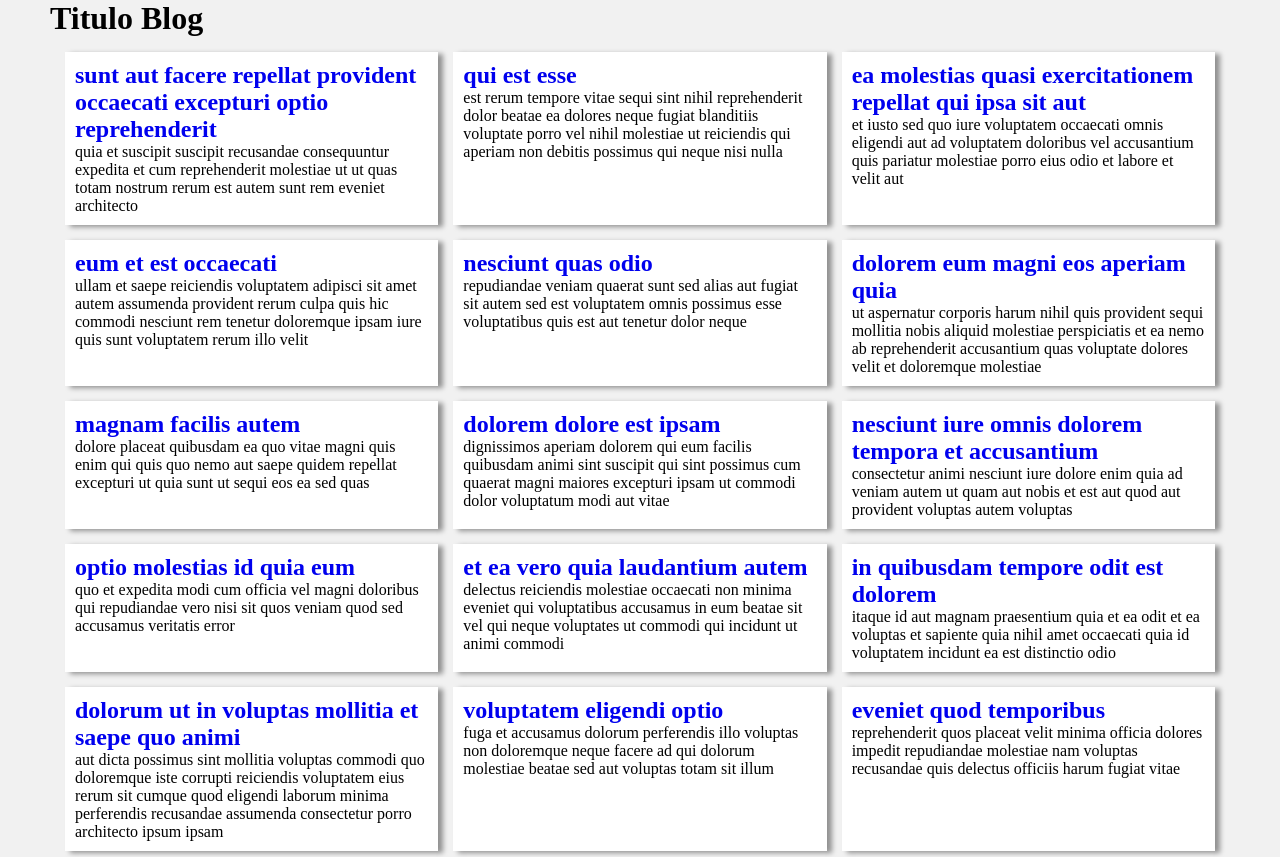
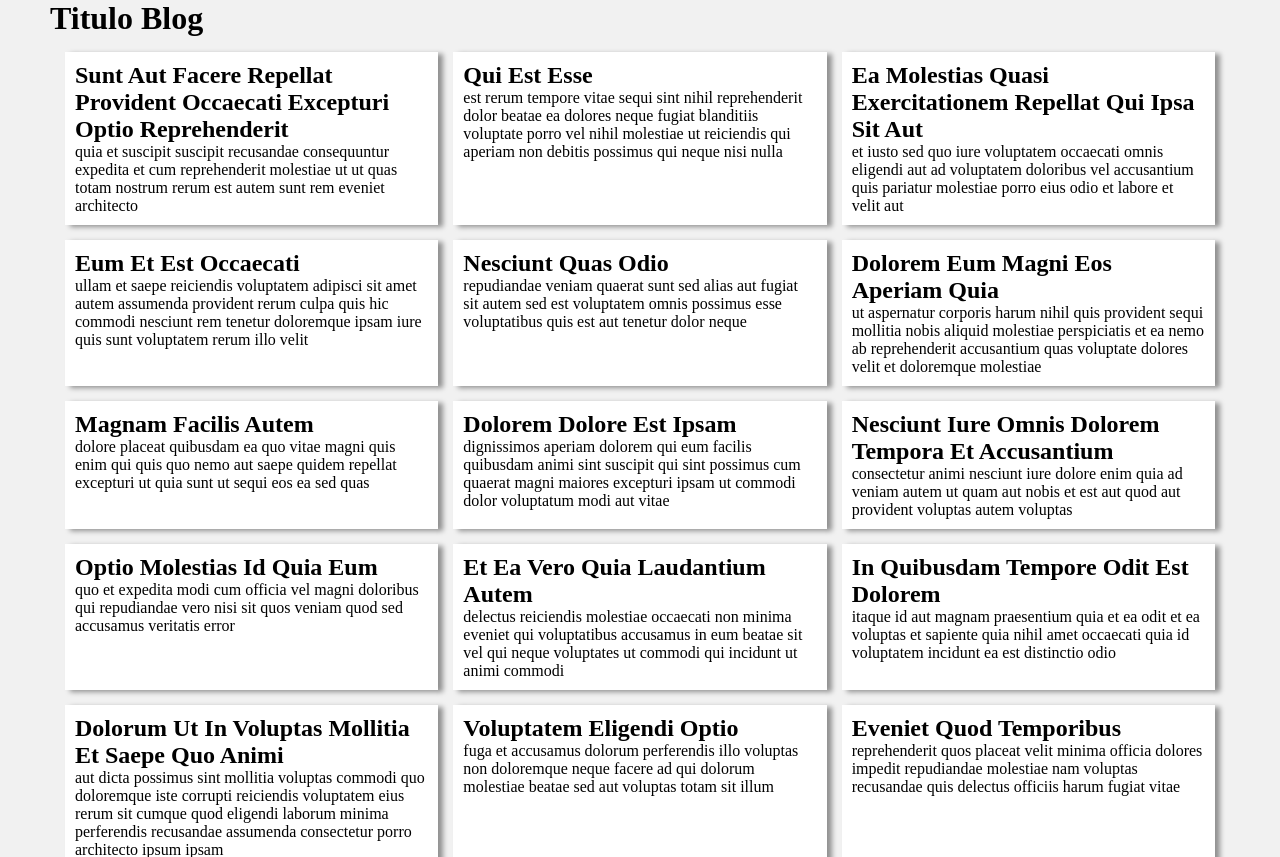
Before and after one commit to welli7ngton/primeiros-passos-django, a Django app: page /blog/ in a window 1280 px wide. Shown: the part 60-917 px from the top of the page. Run offline with Django 4.2, Linux system fonts and the light colour scheme.

```diff
--- a/base/global/partials/menu.html
+++ b/base/global/partials/menu.html
@@ -1,5 +1,5 @@
 <nav class="menu">
-    <ul>
+    <ul >
         <li>
             <a href="{% url 'home' %}">Home</a>
         </li>
--- a/base/static/global/css/styles.css
+++ b/base/static/global/css/styles.css
@@ -3,6 +3,15 @@
     padding: 0;
     box-sizing: border-box;
     text-decoration: none;
+}
+
+a {
+    text-transform: capitalize;
+    color: #000;
+}
+
+a:hover {
+    text-decoration: underline;
 }
 
 html {
@@ -37,6 +46,7 @@ body {
     color: rgb(44, 43, 43);
     background-color: aliceblue;
     transition: all 200ms ease-in-out;
+    text-decoration: none;
 }
 
 .content {
--- a/project/settings.py
+++ b/project/settings.py
@@ -123,6 +123,9 @@ STATIC_URL = 'static/'
 STATICFILES_DIRS = [
     BASE_DIR / 'base' / 'static'
 ]
+
+STATIC_ROOT = BASE_DIR / 'static_files'
+
 # Default primary key field type
 # https://docs.djangoproject.com/en/4.2/ref/settings/#default-auto-field
 
```
